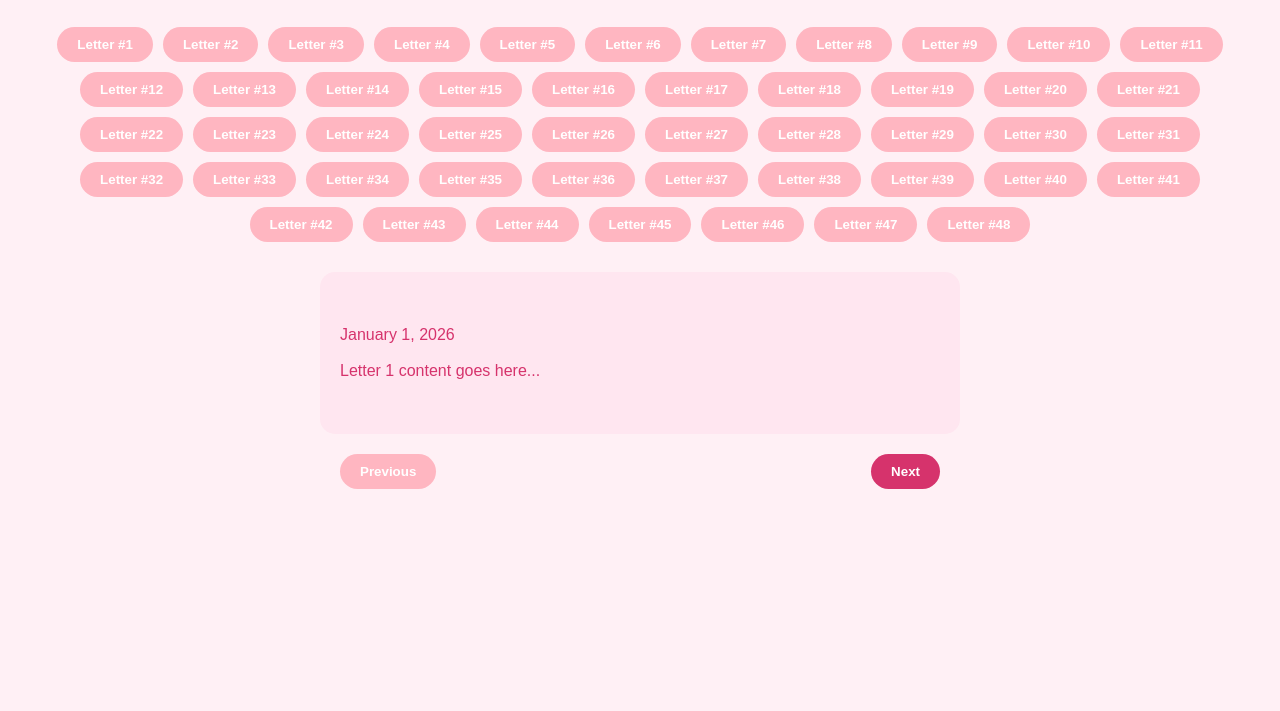
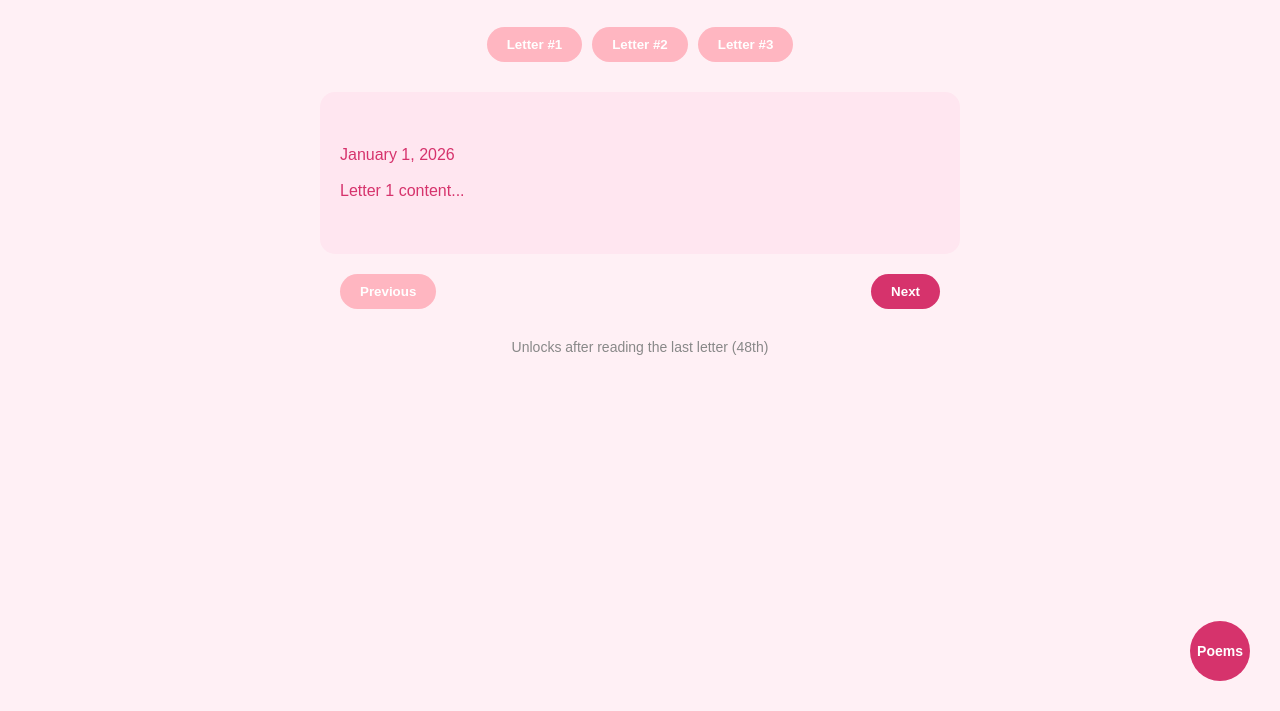
Before and after one commit to EdenCon/ehe, a plain HTML site: page letters.html in a window 1280 px wide. Shown: the part 89-800 px from the top of the page. Drawn offline with Linux system fonts and the light colour scheme.

Commit message:
Update letters.html

```diff
--- a/letters.html
+++ b/letters.html
@@ -78,29 +78,86 @@
     cursor: not-allowed;
   }
 
-    .poems-link {
-      display: none; /* hidden until last letter read */
-      font-size: 18px;
+  /* Floating circular Poems button */
+  #poemsBtn {
+    position: fixed;
+    bottom: 30px;
+    right: 30px;
+    width: 60px;
+    height: 60px;
+    border-radius: 50%;
+    background: #d6336c;
+    color: white;
+    font-size: 14px;
     font-weight: bold;
-      margin-top: 20px;
+    border: none;
+    cursor: not-allowed;
+    display: flex;
+    justify-content: center;
+    align-items: center;
+    text-align: center;
+    padding: 10px;
+    z-index: 1000;
+    transition: 0.3s;
   }
 
-    .poems-link a {
-      text-decoration: none;
-      color: #d6336c;
+  #poemsBtn.unlocked {
+    cursor: pointer;
+    background: #ff69b4;
   }
 
-    .poems-link a:hover {
-      text-decoration: underline;
+  /* Poems overlay */
+  #poemsOverlay {
+    display: none;
+    position: fixed;
+    top: 0;
+    left: 0;
+    width: 100%;
+    height: 100%;
+    background: rgba(255, 182, 193, 0.95);
+    z-index: 999;
+    overflow: auto;
+    padding: 20px;
+  }
+
+  #poemsOverlay .closeBtn {
+    position: fixed;
+    top: 20px;
+    right: 20px;
+    font-size: 24px;
+    background: #d6336c;
+    color: white;
+    border: none;
+    border-radius: 50%;
+    width: 40px;
+    height: 40px;
+    cursor: pointer;
+    z-index: 1000;
+  }
+
+  #poemsOverlay h2 {
+    text-align: center;
+    margin-top: 40px;
+    margin-bottom: 20px;
+  }
+
+  #poemsOverlay p {
+    white-space: pre-line;
+    margin-bottom: 10px;
+  }
+
+  #unlockNote {
+    text-align: center;
+    font-size: 14px;
+    margin-top: 10px;
+    color: #888;
   }
 </style>
 </head>
 <body>
 <h1>Letters I Didn't Give, Compiled</h1>
 
-  <div class="letter-buttons" id="letterButtons">
-    <!-- Buttons will be generated by JS -->
-  </div>
+<div class="letter-buttons" id="letterButtons"></div>
 
 <div class="letter-content" id="letterContent">
   <p id="letterText"></p>
@@ -111,61 +168,24 @@
   <button id="nextBtn" onclick="nextLetter()">Next</button>
 </div>
 
-  <div class="poems-link" id="poemsLink">
-    <a href="poems.html">➡ View Poems</a>
+<!-- Floating Poems button -->
+<button id="poemsBtn" onclick="openPoems()">Poems</button>
+<div id="unlockNote">Unlocks after reading the last letter (48th)</div>
+
+<!-- Poems overlay -->
+<div id="poemsOverlay">
+  <button class="closeBtn" onclick="closePoems()">X</button>
+  <h2>Poems Section</h2>
+  <p>Here’s where your poems will appear. Add them later.</p>
 </div>
 
 <script>
-    // ----- PASTE YOUR 48 LETTERS HERE -----
+  // Example letters array (replace with your actual letters)
   const letters = [
-      "January 1, 2026\n\nLetter 1 content goes here...",
-      "January 2, 2026\n\nLetter 2 content goes here...",
-      "January 3, 2026\n\nLetter 3 content goes here...",
-      "January 4, 2026\n\nLetter 4 content goes here...",
-      "January 5, 2026\n\nLetter 5 content goes here...",
-      "January 6, 2026\n\nLetter 6 content goes here...",
-      "January 7, 2026\n\nLetter 7 content goes here...",
-      "January 8, 2026\n\nLetter 8 content goes here...",
-      "January 9, 2026\n\nLetter 9 content goes here...",
-      "January 10, 2026\n\nLetter 10 content goes here...",
-      "January 11, 2026\n\nLetter 11 content goes here...",
-      "January 12, 2026\n\nLetter 12 content goes here...",
-      "January 13, 2026\n\nLetter 13 content goes here...",
-      "January 14, 2026\n\nLetter 14 content goes here...",
-      "January 15, 2026\n\nLetter 15 content goes here...",
-      "January 16, 2026\n\nLetter 16 content goes here...",
-      "January 17, 2026\n\nLetter 17 content goes here...",
-      "January 18, 2026\n\nLetter 18 content goes here...",
-      "January 19, 2026\n\nLetter 19 content goes here...",
-      "January 20, 2026\n\nLetter 20 content goes here...",
-      "January 21, 2026\n\nLetter 21 content goes here...",
-      "January 22, 2026\n\nLetter 22 content goes here...",
-      "January 23, 2026\n\nLetter 23 content goes here...",
-      "January 24, 2026\n\nLetter 24 content goes here...",
-      "January 25, 2026\n\nLetter 25 content goes here...",
-      "January 26, 2026\n\nLetter 26 content goes here...",
-      "January 27, 2026\n\nLetter 27 content goes here...",
-      "January 28, 2026\n\nLetter 28 content goes here...",
-      "January 29, 2026\n\nLetter 29 content goes here...",
-      "January 30, 2026\n\nLetter 30 content goes here...",
-      "January 31, 2026\n\nLetter 31 content goes here...",
-      "February 1, 2026\n\nLetter 32 content goes here...",
-      "February 2, 2026\n\nLetter 33 content goes here...",
-      "February 3, 2026\n\nLetter 34 content goes here...",
-      "February 4, 2026\n\nLetter 35 content goes here...",
-      "February 5, 2026\n\nLetter 36 content goes here...",
-      "February 6, 2026\n\nLetter 37 content goes here...",
-      "February 7, 2026\n\nLetter 38 content goes here...",
-      "February 8, 2026\n\nLetter 39 content goes here...",
-      "February 9, 2026\n\nLetter 40 content goes here...",
-      "February 10, 2026\n\nLetter 41 content goes here...",
-      "February 11, 2026\n\nLetter 42 content goes here...",
-      "February 12, 2026\n\nLetter 43 content goes here...",
-      "February 13, 2026\n\nLetter 44 content goes here...",
-      "February 14, 2026\n\nLetter 45 content goes here...",
-      "February 15, 2026\n\nLetter 46 content goes here...",
-      "February 16, 2026\n\nLetter 47 content goes here...",
-      "February 17, 2026\n\nLetter 48 content goes here..."
+    "January 1, 2026\n\nLetter 1 content...",
+    "January 2, 2026\n\nLetter 2 content...",
+    // ... up to 48 letters
+    "February 17, 2026\n\nLetter 48 content..."
   ];
 
   const letterButtonsDiv = document.getElementById("letterButtons");
@@ -173,7 +193,7 @@
   const letterContentDiv = document.getElementById("letterContent");
   const prevBtn = document.getElementById("prevBtn");
   const nextBtn = document.getElementById("nextBtn");
-    const poemsLink = document.getElementById("poemsLink");
+  const poemsBtn = document.getElementById("poemsBtn");
 
   let currentLetter = 0;
 
@@ -210,10 +230,24 @@
   function updateNav() {
     prevBtn.disabled = currentLetter === 0;
     nextBtn.disabled = currentLetter === letters.length - 1;
-      poemsLink.style.display = currentLetter === letters.length - 1 ? "block" : "none";
+
+    // Unlock poems button only after last letter
+    if (currentLetter === letters.length - 1) {
+      poemsBtn.classList.add("unlocked");
+      poemsBtn.disabled = false;
+    }
   }
 
-    // Initialize with first letter
+  function openPoems() {
+    if (!poemsBtn.classList.contains("unlocked")) return;
+    document.getElementById("poemsOverlay").style.display = "block";
+  }
+
+  function closePoems() {
+    document.getElementById("poemsOverlay").style.display = "none";
+  }
+
+  // Initialize first letter
   showLetter(0);
 </script>
 </body>
```
Lines whose indentation alone changed are shown as unchanged.
